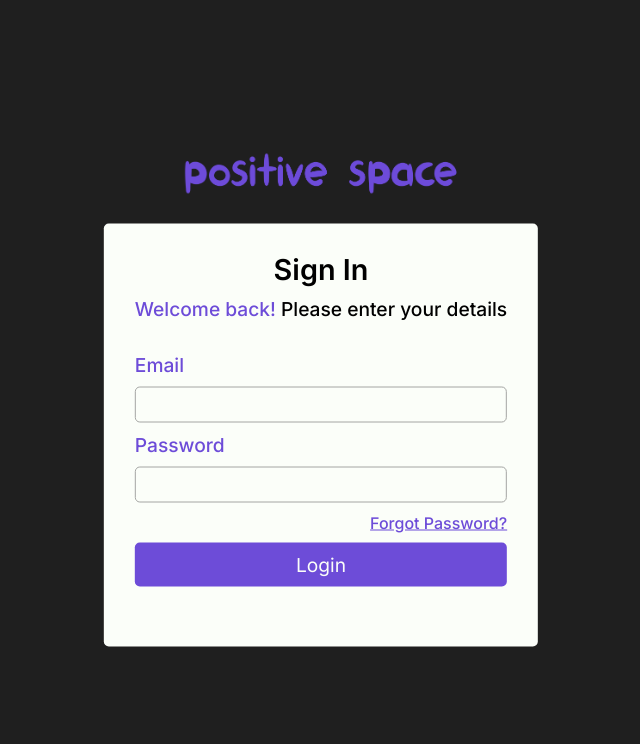
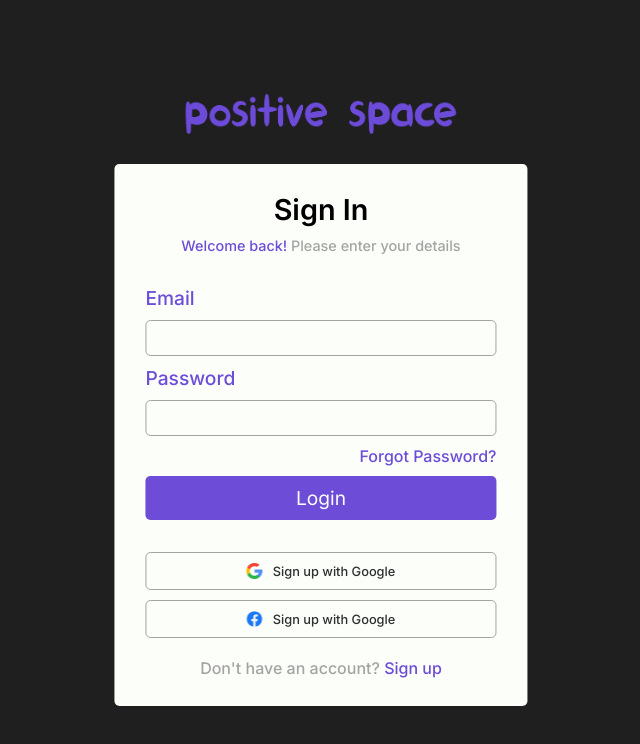
Before and after one commit to jedzelest/positive_space_artworks, a React (Vite) app: page / in a window 1280 px wide. Shown: the top 744 px of the page, without its empty margins (319-959 px from the left). Built offline with nearby package versions, Linux system fonts and the light colour scheme.

Commit message:
worked out Login Component

```diff
--- a/src/components/Login/Login.css
+++ b/src/components/Login/Login.css
@@ -44,8 +44,9 @@
 }
 
 .first > p {
-  font-size: 1.2rem;
+  font-size: 0.9rem;
   font-weight: 500;
+  color: #a4a5a3;
 }
 
 .first span {
@@ -88,4 +89,66 @@
   font-size: 1rem;
   font-weight: 500;
   color: #6d4cd8;
+  text-decoration: none;
 }
+
+.third {
+  display: flex;
+  flex-direction: column;
+  justify-content: center;
+  align-items: start;
+  width: 100%;
+  height: auto;
+  gap: 20px;
+}
+
+.social-media-links {
+  display: flex;
+  flex-wrap: wrap;
+  justify-content: center;
+  align-items: center;
+  gap: 10px;
+}
+
+.social-media-links img {
+  height: 1rem;
+  width: 1rem;
+}
+
+.social-media-links > .link {
+  cursor: pointer;
+  border: 1px solid #a4a5a3;
+  padding: 10px 10px;
+  border-radius: 5px;
+  width: 100%;
+}
+
+.social-media-links > .link > a {
+  display: flex;
+  justify-content: center;
+  align-items: center;
+  gap: 10px;
+  text-decoration: none;
+  font-weight: 500;
+}
+
+.link p {
+  font-size: 0.8rem;
+  text-decoration: none;
+  color: #2f2f2f;
+}
+
+.third > a {
+  text-decoration: none;
+  width: 100%;
+  text-align: center;
+}
+
+.third > a > p {
+  color: #a4a5a3;
+  font-weight: 500;
+}
+
+.third p > span {
+  color: #6d4cd8;
+}
--- a/src/components/Login/Login.tsx
+++ b/src/components/Login/Login.tsx
@@ -26,7 +26,30 @@ const Login = () => {
               <Button context="Login" />
             </form>
           </section>
-          <section className="third"></section>
+          <section className="third">
+            <div className="social-media-links">
+              <div className="link">
+                <a href="#">
+                  <img src=".././public/img/googleIcon.png" alt="Google Icon" />
+                  <p>Sign up with Google</p>
+                </a>
+              </div>
+              <div className="link">
+                <a href="#">
+                  <img
+                    src=".././public/img/facebookIcon.png"
+                    alt="Facebook Icon"
+                  />
+                  <p>Sign up with Google</p>
+                </a>
+              </div>
+            </div>
+            <a href="#">
+              <p>
+                Don't have an account? <span>Sign up</span>
+              </p>
+            </a>
+          </section>
         </div>
       </div>
     </>
```
